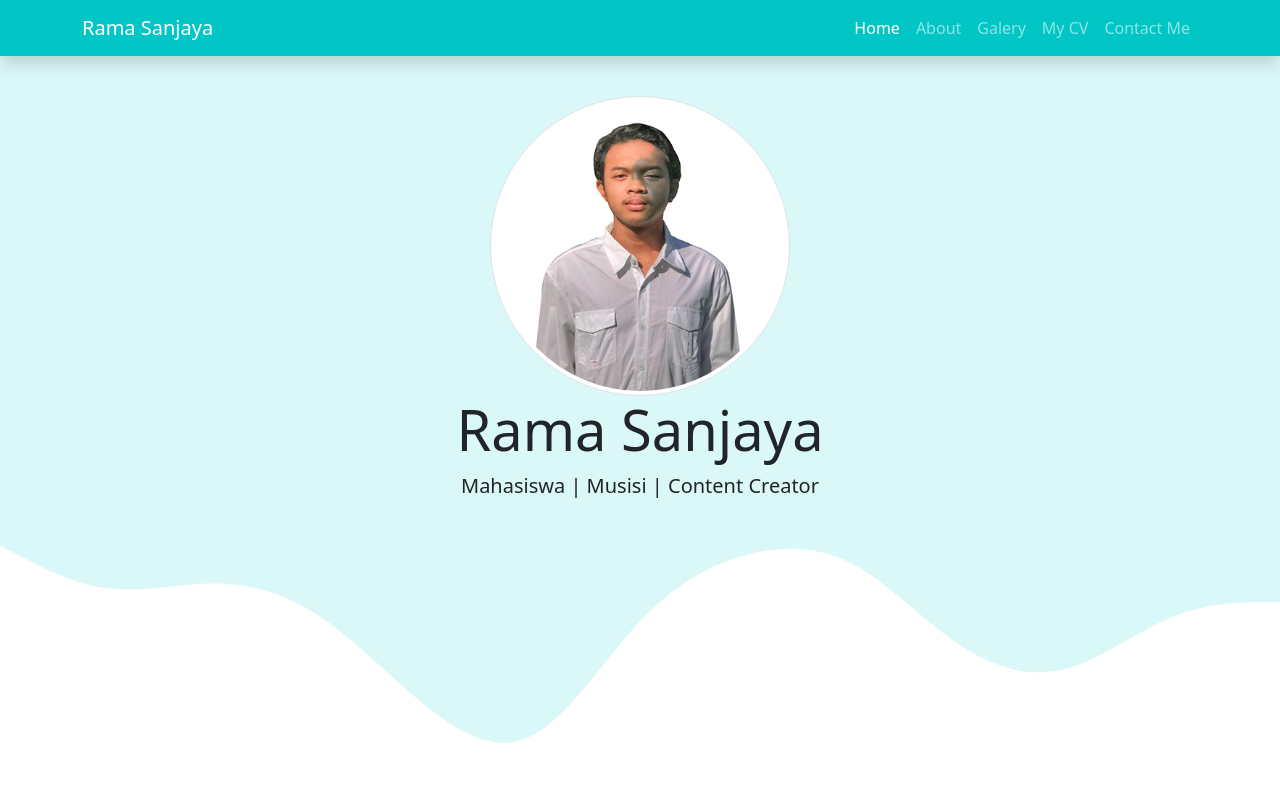
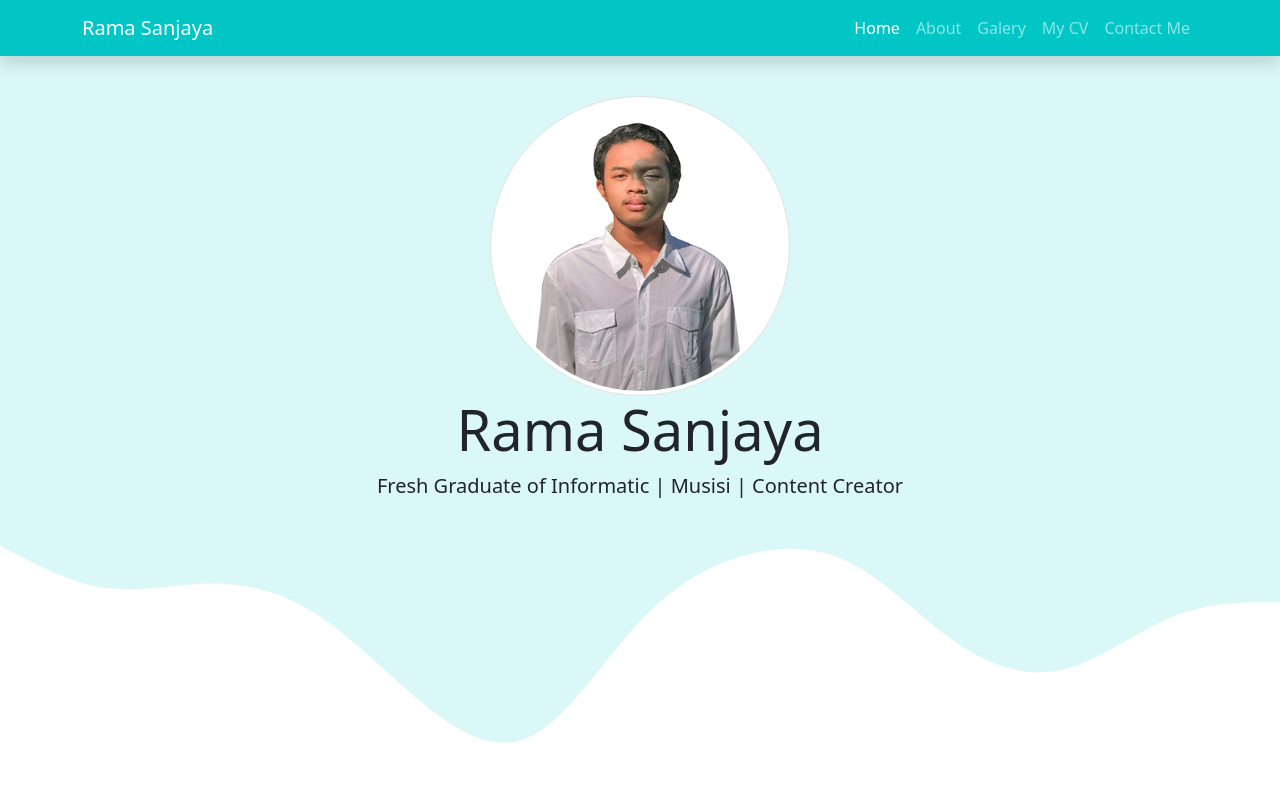
Before and after one commit to kadekramasanjaya/kadekramasanjaya.github.io, a plain HTML site: page index.html in a window 1280 px wide. Shown: the top 800 px of the page. Drawn offline with nearby package versions, Linux system fonts and the light colour scheme.

Commit message:
Revisian CV 2

```diff
--- a/index.html
+++ b/index.html
@@ -270,7 +270,7 @@
     <script src="https://cdnjs.cloudflare.com/ajax/libs/gsap/3.9.1/TextPlugin.min.js"></script>
     <script>
       gsap.registerPlugin(TextPlugin);
-      gsap.to(".lead", { duration: 2, delay: 1.5, text: "Mahasiswa | Musisi | Content Creator" });
+      gsap.to(".lead", { duration: 2, delay: 1.5, text: "Fresh Graduate of Informatic | Musisi | Content Creator" });
       gsap.from(".jumbotron img", { duration: 1, rotateY: 360, opacity: 0 });
       gsap.from(".navbar", { duration: 1.5, y: "-100%", opacity: 0, ease: "bounce" });
       gsap.from(".display-4", { duration: 1, x: -50, opacity: 0, delay: 0.5, ease: "back" });
```
